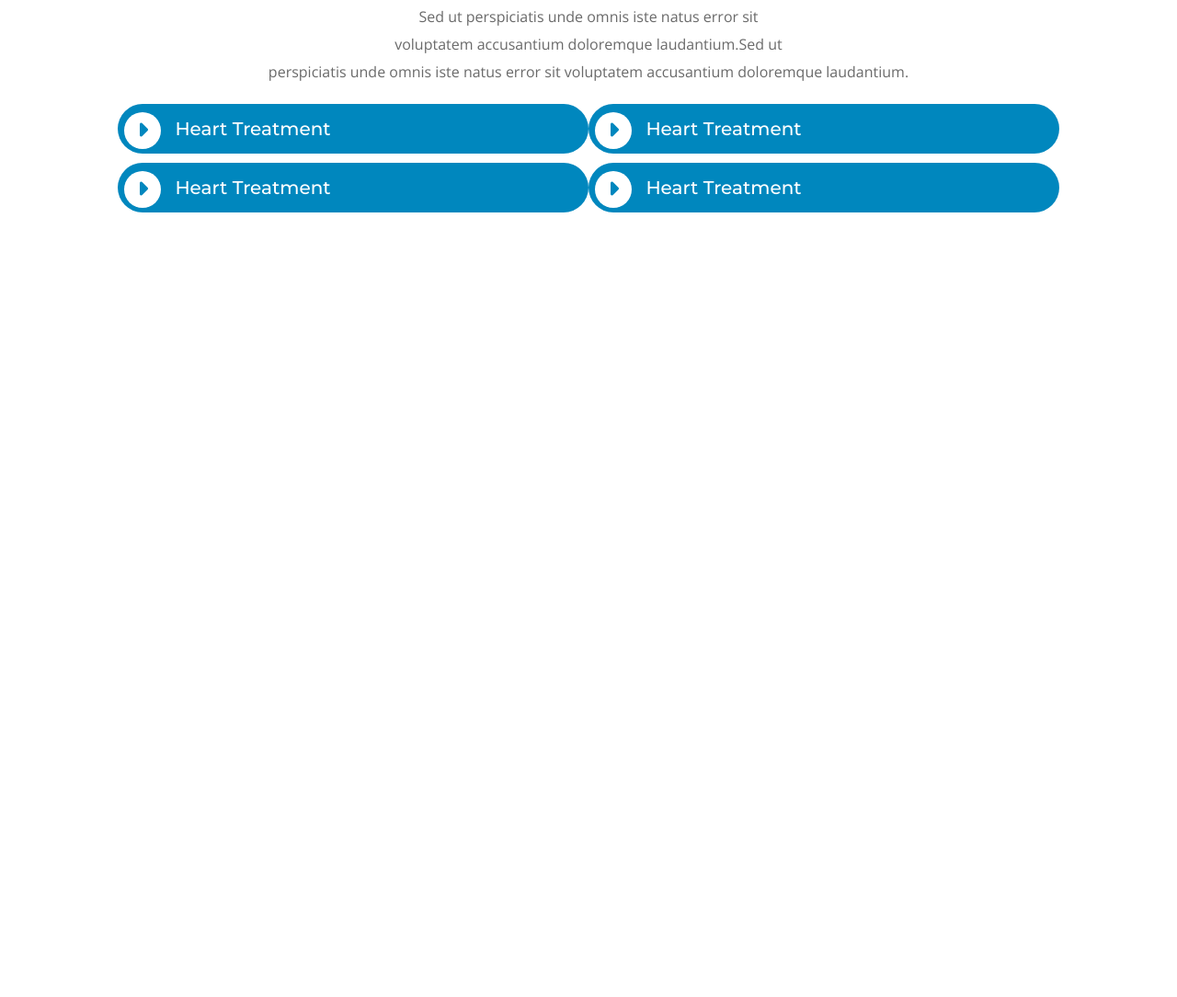
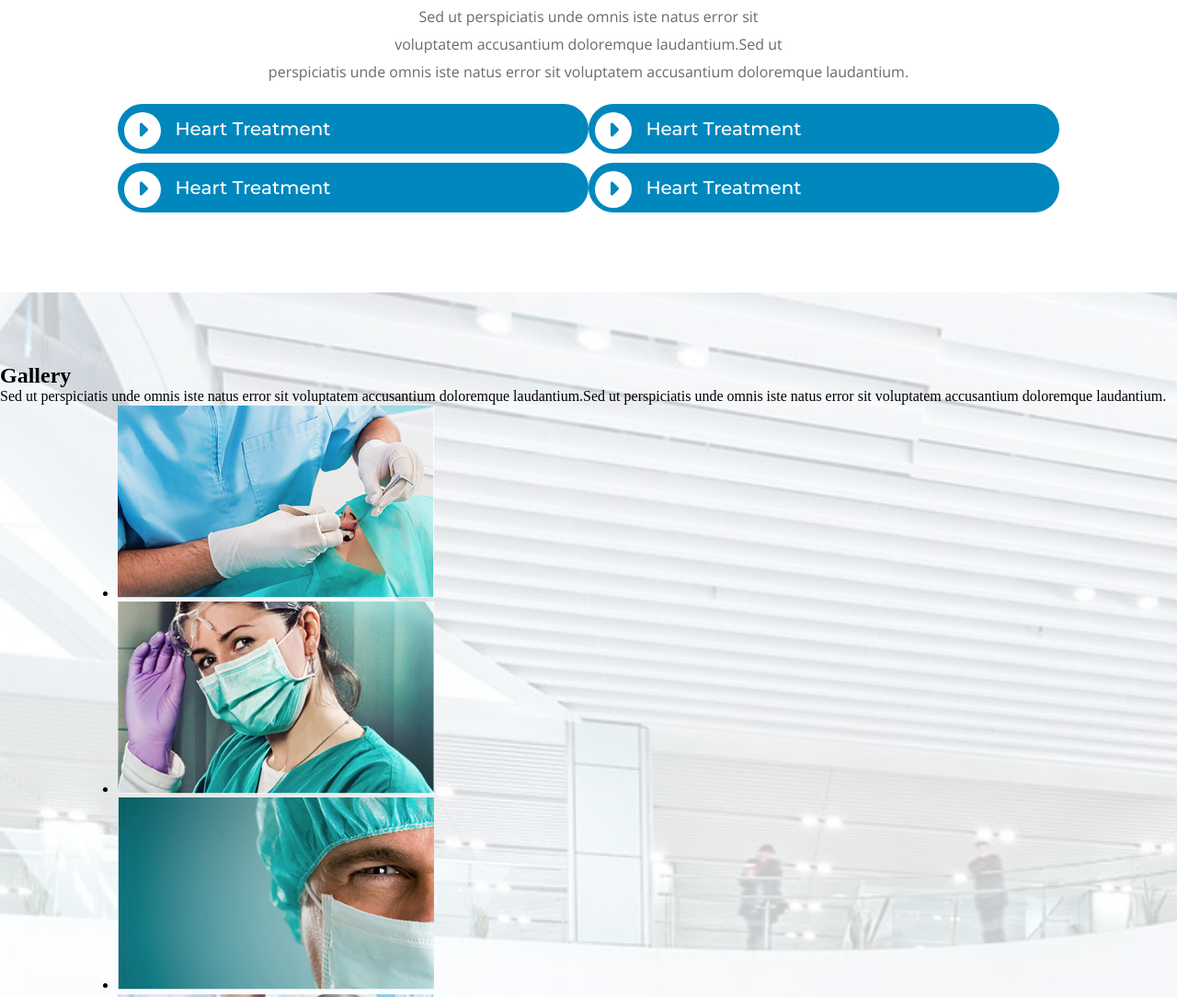
Before and after one commit to evsik/Medical-Landing, a plain HTML site: page index.html in a window 1280 px wide. Shown: the part 3121-4205 px from the top of the page at 92% size. Before the commit the page ends 3439 px from the top, so only its background shows below. Drawn offline with nearby package versions, Linux system fonts and the light colour scheme.

Commit message:
added structure for green-slider

```diff
--- a/index.html
+++ b/index.html
@@ -407,6 +407,37 @@
                 </div>
             </article>
         </div>
+        <section class="slider-gallery-block">
+            <h2 class="slider-gallery-head">
+                Gallery
+            </h2>
+            <p class="slider-gallery-text">
+                Sed ut perspiciatis unde omnis iste natus error sit voluptatem accusantium doloremque laudantium.Sed ut
+                perspiciatis unde omnis iste natus error sit voluptatem accusantium doloremque laudantium.
+            </p>
+            <div class="slider-gallery-wrapper-photos padding-site">
+                <ul>
+                    <li class="slider-gallery-list">
+                        <img src="images/green-slider-first.jpg" alt="" class="slider-gallery-img">
+                    </li>
+                    <li class="slider-gallery-list">
+                        <img src="images/green-slider-second.jpg" alt="" class="slider-gallery-img">
+                    </li>
+                    <li class="slider-gallery-list">
+                        <img src="images/green-slider-third.jpg" alt="" class="slider-gallery-img">
+                    </li>
+                    <li class="slider-gallery-list">
+                        <img src="images/green-slider-fourth.jpg" alt="" class="slider-gallery-img">
+                    </li>
+                    <li class="slider-gallery-list">
+                        <img src="images/green-slider-fifth.jpg" alt="" class="slider-gallery-img">
+                    </li>
+                    <li class="slider-gallery-list">
+                        <img src="images/green-slider-sixth.jpg" alt="" class="slider-gallery-img">
+                    </li>
+                </ul>
+            </div>
+        </section>
     </main>
 </div>
 </body>
--- a/style.css
+++ b/style.css
@@ -487,6 +487,24 @@ main {
     display: block;
 }
 
+.slider-gallery-block {
+    background: url("images/green-back-slider.png") no-repeat;
+    background-size: cover;
+    padding-top: 6%;
+    padding-bottom: 6%;
+}
+
+.slider-gallery-head{}
+
+.slider-gallery-text{}
+
+.slider-gallery-wrapper-photos{}
+
+.slider-gallery-wrapper-photos ul {}
+
+.slider-gallery-list{}
+
+.slider-gallery-img{}
 
 @media screen and (max-width: 1300px) {
     .describe-block {
```
Also changed, not shown: images/green-back-slider.png (added), images/green-slider-fifth.jpg (added), images/green-slider-first.jpg (added), images/green-slider-fourth.jpg (added), images/green-slider-second.jpg (added), images/green-slider-sixth.jpg (added), images/green-slider-third.jpg (added).
